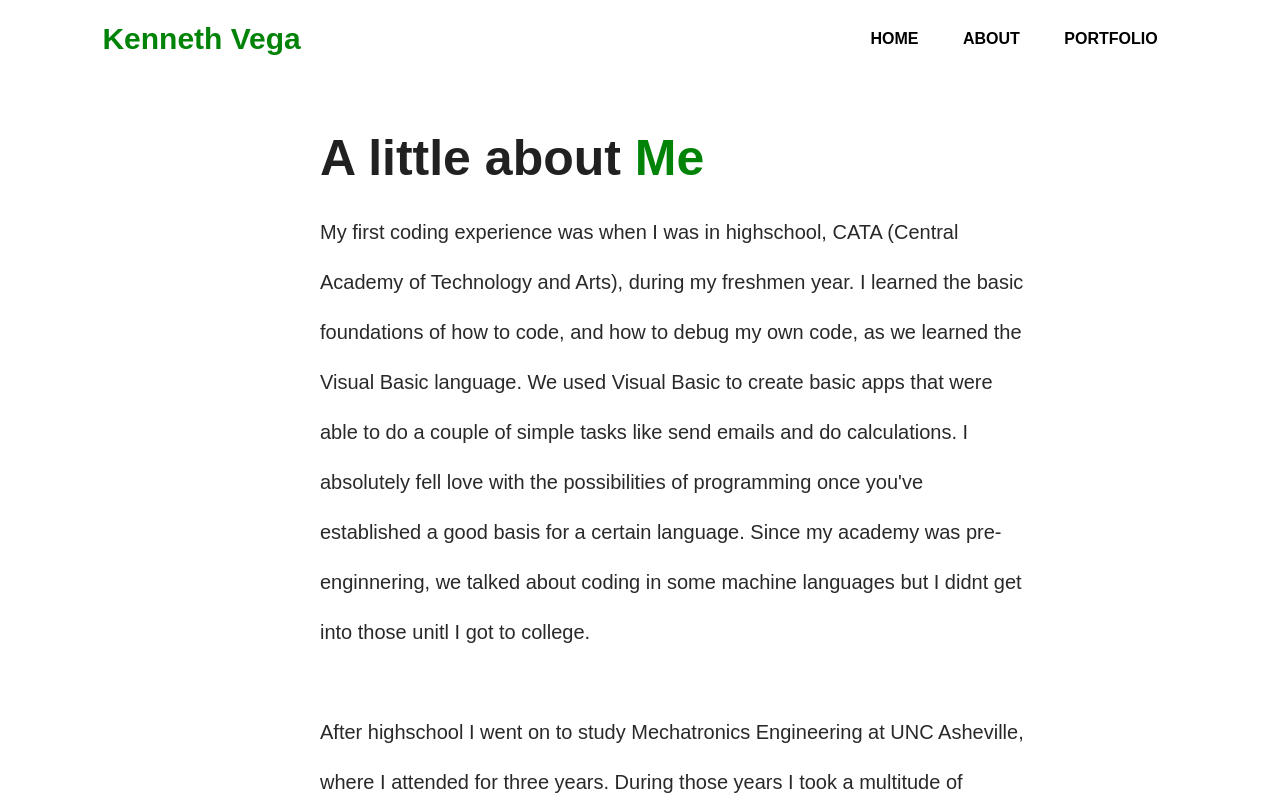
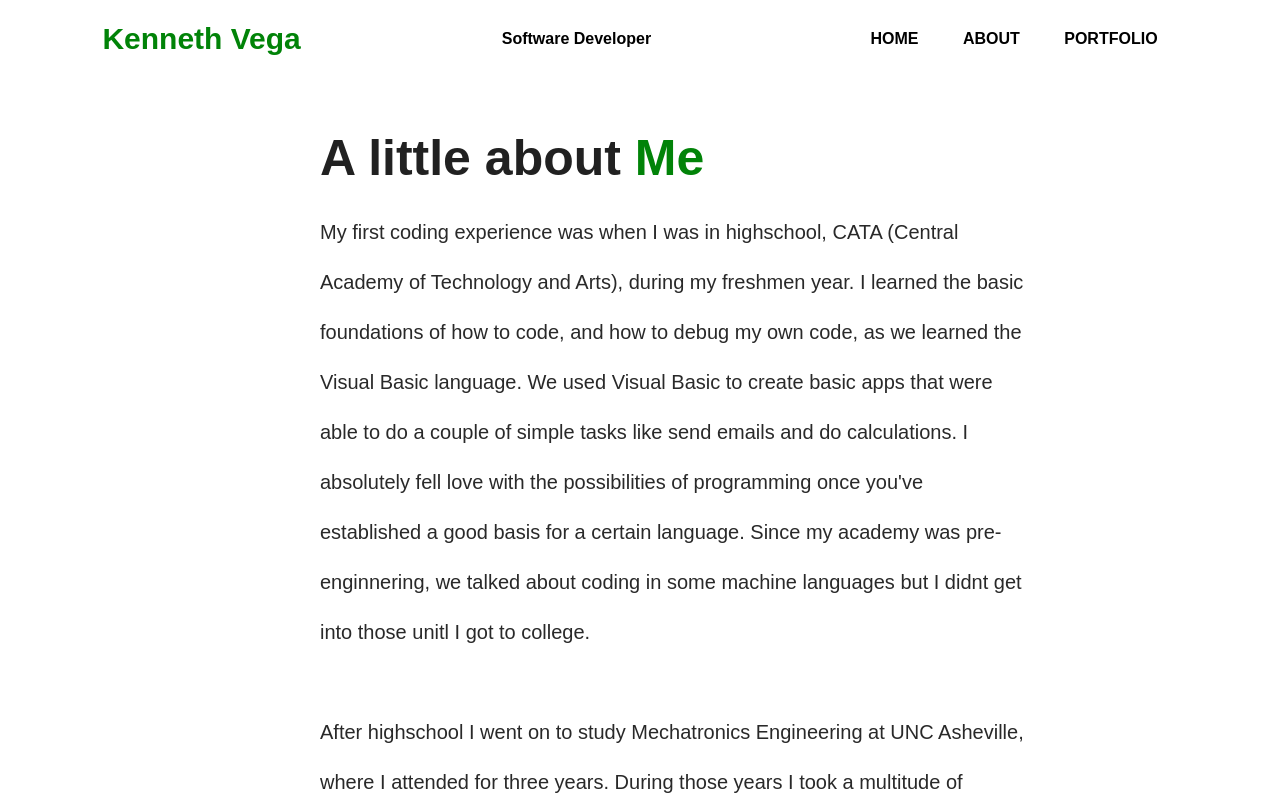
Before and after one commit to mattvega301/ImKennethVega.github.io, a plain HTML site: page pages/about.html in a window 1280 px wide. Shown: the top 800 px of the page. Drawn offline with Linux system fonts and the light colour scheme.

Commit message:
Fixed logo about.html

```diff
--- a/pages/about.html
+++ b/pages/about.html
@@ -12,6 +12,7 @@
     <div class="hero">
         <nav>
             <h4 class="logo">Kenneth Vega</h4>
+            <strong class="bold">Software Developer</strong>
             <ul>
                 <li><a href="../index.html">HOME</a></li>
                 <li><a href="./about.html">ABOUT</a></li>
```
